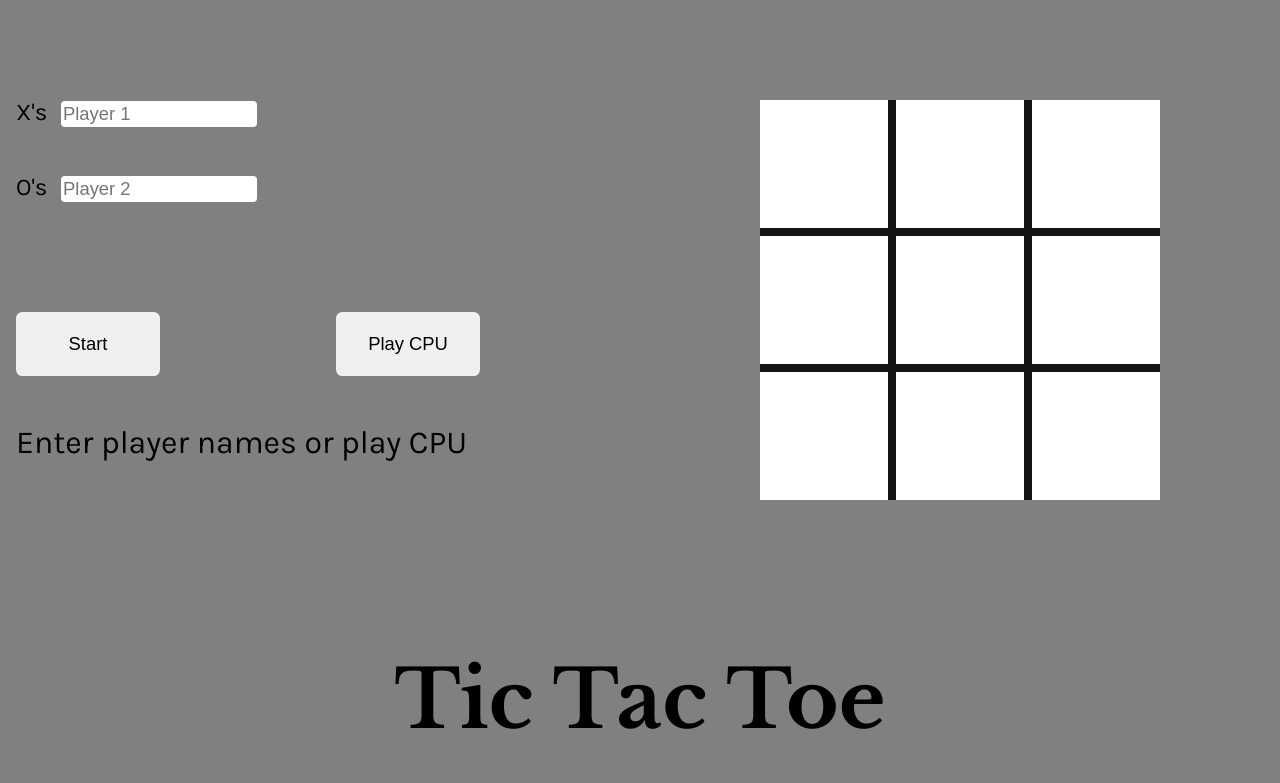
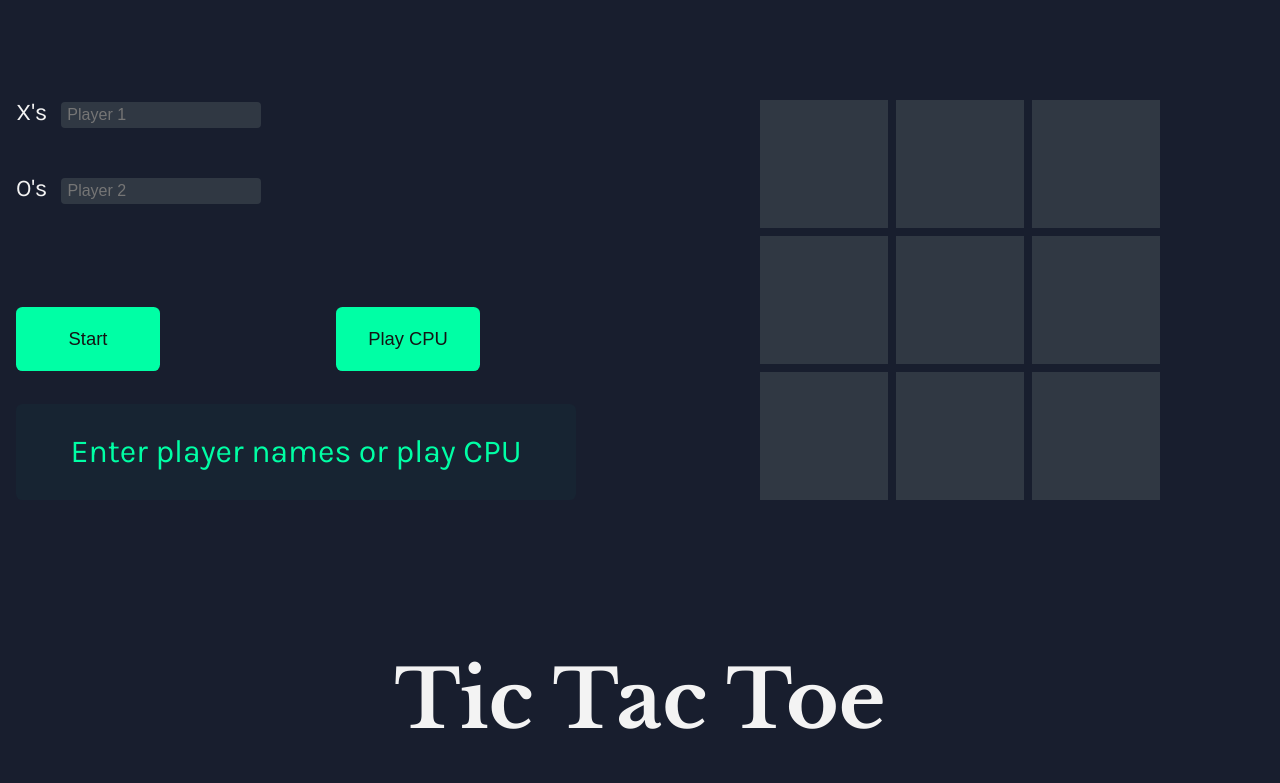
Before and after one commit to raulvillajr95/tic-tac-toe, a plain HTML site: page index.html in a window 1280 px wide. Drawn offline with nearby package versions, Linux system fonts and the light colour scheme.

Commit message:
Finish desktop styling

```diff
--- a/scripts.js
+++ b/scripts.js
@@ -124,11 +124,14 @@ let correct = (() => {
         startBtn.textContent = "Restart"
         gameBoard.startBtnToggle = false;
       } else if (!gameBoard.startBtnToggle) {
-        gameBoard.tableEnabled = false;
         gameBoard.board = ["","","","","","","","",""];
         gameBoard.markerChoiceState = "X";
         gameBoard.turnsCount = 0;
+        gameBoard.tableEnabled = false;
         gameBoard.mode = "";
+        gameBoard.startBtnToggle = true;
+        gameBoard.scores = [3, 2, 3, 2, 4, 2, 3, 2, 3];
+        gameBoard.indexOfMissing = 0;
 
         warningElem.textContent = "Enter Player names or play CPU"
 
@@ -191,11 +194,14 @@ let correct = (() => {
         startBtn.textContent = "Restart"
         gameBoard.startBtnToggle = false;
       } else if (!gameBoard.startBtnToggle) {
-        gameBoard.tableEnabled = false;
         gameBoard.board = ["","","","","","","","",""];
         gameBoard.markerChoiceState = "X";
         gameBoard.turnsCount = 0;
+        gameBoard.tableEnabled = false;
         gameBoard.mode = "";
+        gameBoard.startBtnToggle = true;
+        gameBoard.scores = [3, 2, 3, 2, 4, 2, 3, 2, 3];
+        gameBoard.indexOfMissing = 0;
 
         warningElem.textContent = "Enter player names or play CPU"
 
@@ -299,7 +305,7 @@ let cpuMatch = (() => {
           }
 
           // CPU O's logic
-          setTimeout(() => {cpuTurn.run()}, 350)
+          setTimeout(() => {cpuTurn.run()}, 500)
         });
       }
     }
--- a/style.css
+++ b/style.css
@@ -10,7 +10,7 @@
   grid-template-rows: 75vh 25vh;
   align-items: center;
 
-  background-color: grey;
+  background-color: #181E2E;
 }
 .title {
   height: 10rem;
@@ -23,6 +23,7 @@
   align-items: center;
   font-size: 5rem;
   font-family: 'Libre Baskerville';
+  color: #f3f3f3;
 }
 .start-menu {
   grid-column: 1/2;
@@ -32,6 +33,7 @@
   grid-template-columns: 1fr 1fr;
   grid-template-rows: 4fr 3fr 2fr;
   font-family: 'Karla';
+  color: #f3f3f3;
 }
 .start-menu .form {
   grid-column: 1/-1;
@@ -45,12 +47,15 @@
   border-style: none;
   border-radius: 0.25rem;
   margin-left: 0.5rem;
-  font-size: 1.15rem;
+  font-size: 1rem;
+  padding-left: 0.4rem;
+  background-color: #303843;
+  color: #f3f3f3;
 }
 
-.start-menu .start-btn {
-  grid-column: 1/2;
-  grid-row: 2/3;
+.start-menu .start-btn, .start-menu .cpu-btn {
+  background-color: #00ffa5;
+  color: #141414;
   border-style: none;
   border-radius: 0.4rem;
   height: 4rem;
@@ -59,23 +64,32 @@
   margin-left: 1rem;
   font-size: 1.15rem;
 }
+
+.start-menu .start-btn:hover, .start-menu .cpu-btn:hover{
+  cursor: pointer;
+}
+
+.start-menu .start-btn {
+  grid-column: 1/2;
+  grid-row: 2/3;
+}
 .start-menu .cpu-btn {
   grid-column: 2/3;
   grid-row: 2/3;
-  border-style: none;
-  border-radius: 0.4rem;
-  height: 4rem;
-  width: 9rem;
-  align-self: center;
-  margin-left: 1rem;
-  font-size: 1.15rem;
 }
 .start-menu .warning {
   grid-column: 1/3;
   grid-row: 3/4;
   font-size: 2rem;
   margin-left: 1rem;
-  margin-top: 1rem;
+  border-radius: 0.4rem;
+  height: 6rem;
+  width: 35rem;
+  background-color: #172432;
+  display: flex;
+  justify-content: center;
+  align-items: center;
+  color: #00ffa5;
 }
 .container {
   height: 25rem;
@@ -88,7 +102,7 @@
   margin: 0 auto;
   grid-column: 2/-1;
   grid-row: 1/2;
-  background-color: #141414;
+  background-color: #181E2E;
   font-family: 'Karla';
   font-size: 5rem;
 }
@@ -96,7 +110,8 @@
   display: flex;
   justify-content: center;
   align-items: center;
-  background-color: white;
+  background-color: #303843;
+  color: #00ffa5;
 }
 .buttons {
   height: fit-content;
```
